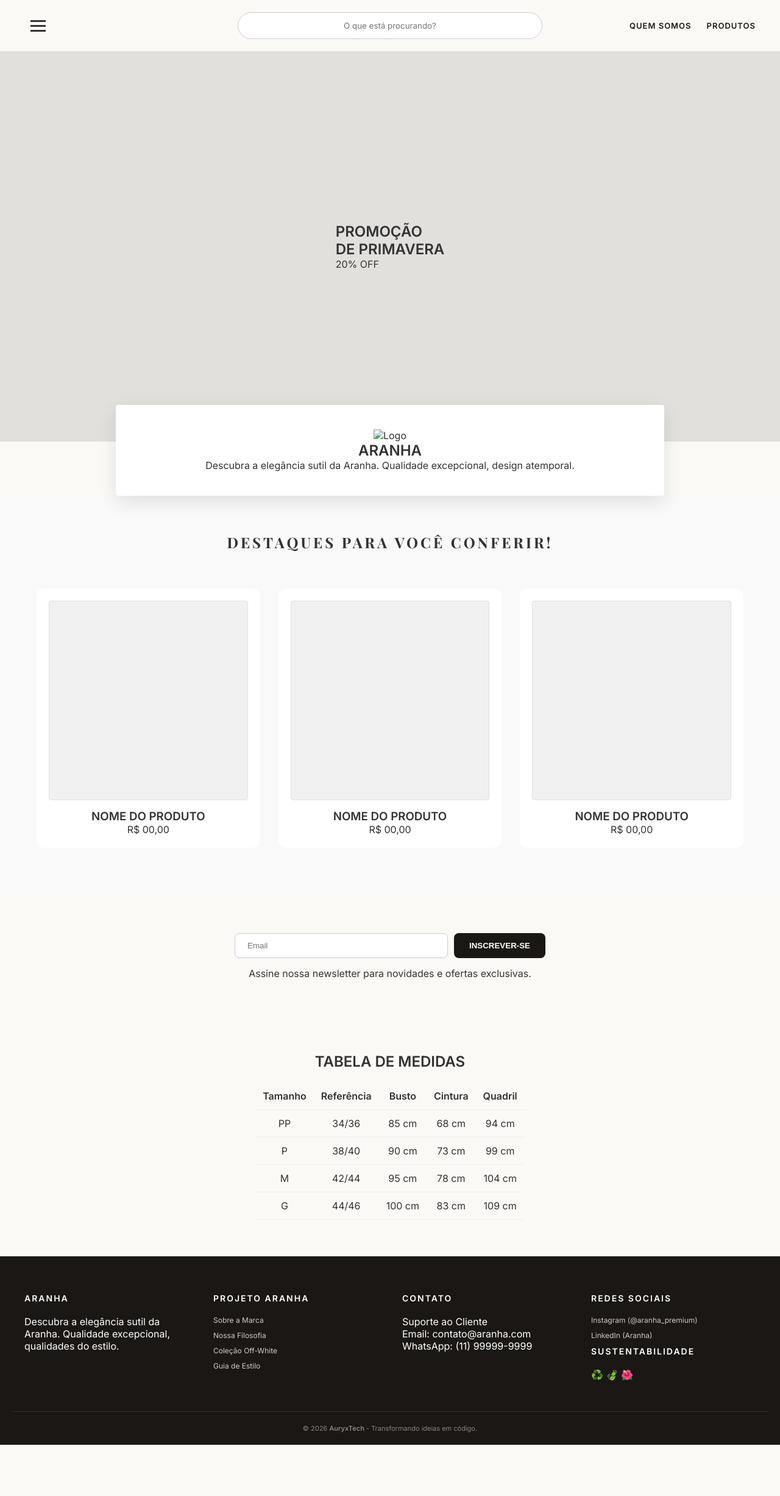
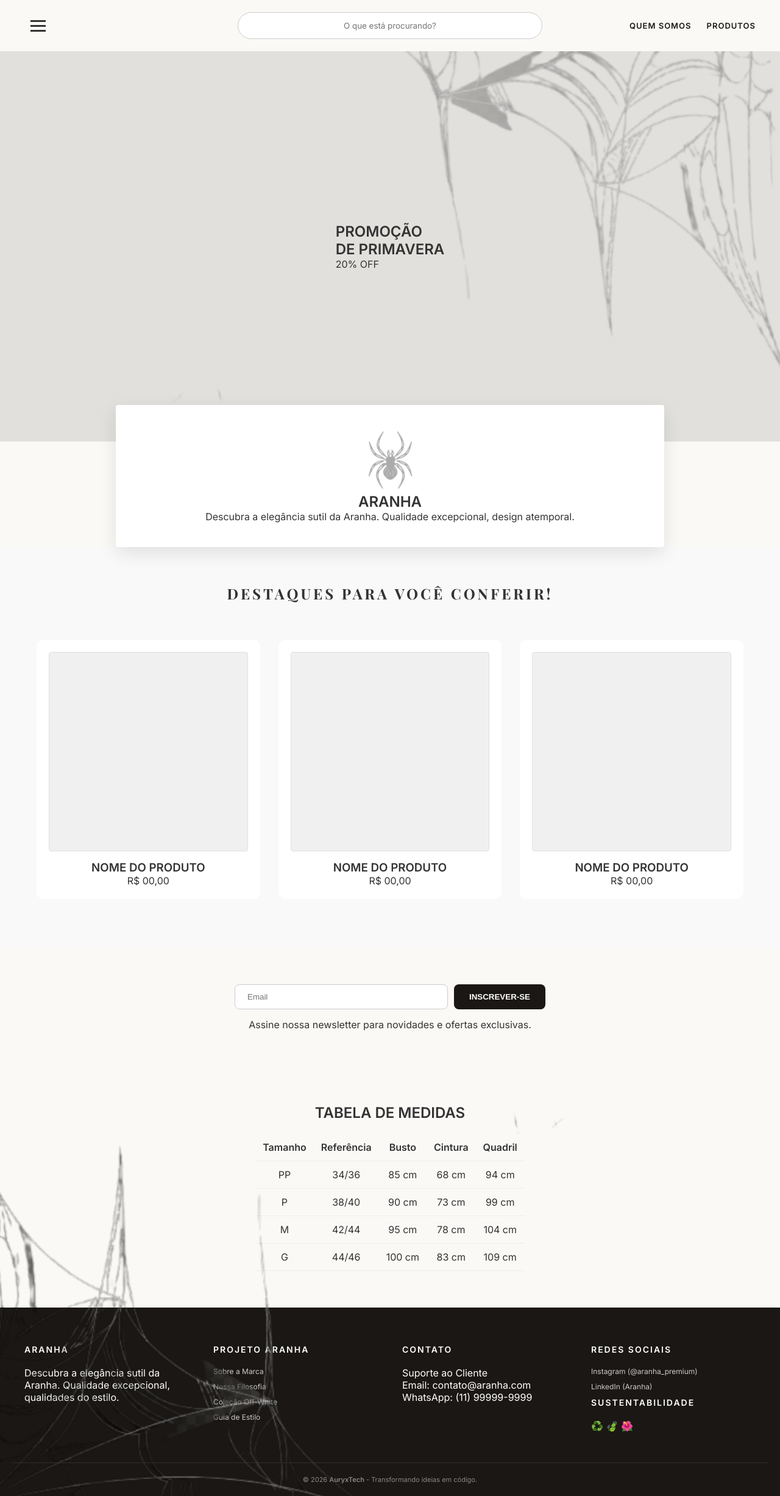
Before and after one commit to sergio-pj/Loja_Roupas, a plain HTML site: page index.html in a window 1280 px wide. Shown: the whole page at 61% size. Before the commit the page ends 2369 px from the top, so only its background shows below. Drawn offline with nearby package versions, Linux system fonts and the light colour scheme.

Commit message:
feat: adiciona teias estáticas e ajustes de layout profissional

```diff
--- a/index.html
+++ b/index.html
@@ -7,7 +7,13 @@
     <link rel="stylesheet" href="style.css">
 </head>
 <body>
+    <div class="decor-topo">
+        <img src="assets/teia-semfundonormal.png" class="teia-img">
+    </div>
+
     <div id="overlay" onclick="toggleMenu()"></div>
+
+
     <div id="sidebar" class="sidebar">
                 <a href="javascript:void(0)" class="closebtn" onclick="toggleMenu()">×</a>
         <div class="sidebar-content">
@@ -51,7 +57,7 @@
 
     <section class="brand-overlap">
         <div class="overlap-box">
-            <img src="assets/logo-aranha.png" alt="Logo" class="mini-logo">
+            <img src="assets/AranhaLogo.png.png" alt="Logo" class="mini-logo">
             <h2>ARANHA</h2>
             <p>Descubra a elegância sutil da Aranha. Qualidade excepcional, design atemporal.</p>
         </div>
@@ -134,6 +140,13 @@
     </table>
 </section>
 
+    <div class="decor-rodape">
+    <img src="assets/teia-semfundoinvertida.png" class="teia-baixo-img">
+</div>
+
+<footer class="seu-footer-aqui">
+    </footer>
+
     <footer class="main-footer">
         <div class="footer-container">
             <div class="footer-col">
@@ -172,9 +185,9 @@
             </div>
         </div>
             <div class="footer-bottom">
-                <p>&copy; 2026 <strong>AuryxTech</strong> - Transformando ideias em código.</p>
-            </div>
+            <p>&copy; 2026 <strong>AuryxTech</strong> - Transformando ideias em código.</p>
+        </div>
     </footer>
+
     <script src="script.js"></script>
 </body>
-</html>
--- a/style.css
+++ b/style.css
@@ -9,7 +9,7 @@
 
 html, body {
     width: 100%;
-    overflow-x: hidden; /* Impede que o site "dance" para os lados no iPhone */
+    overflow-x: hidden;
 }
 
 body {
@@ -256,6 +256,7 @@ body {
 .main-footer {
     background-color: #1a1714; color: #fff;
     padding: 60px 20px 20px; font-family: 'Inter', sans-serif;
+    position: relative; /* Importante para as teias */
 }
 
 .footer-container {
@@ -278,8 +279,76 @@ body {
     border-top: 1px solid rgba(255,255,255,0.1); font-size: 11px; color: #888;
 }
 
+/* 8. EFEITOS DE TEIA & ARANHAS (PROFISSIONAL) */
+/* --- CONFIGURAÇÃO DA TEIA SUPERIOR --- */
+.decor-topo {
+    position: absolute; /* PRENDE NO TOPO DO SITE: ao rolar, ela sobe e some */
+    top: 0;
+    right: 0;
+    width: 85vw; /* Bem grande, conforme sua preferência */
+    max-width: 1200px;
+    pointer-events: none; /* Permite clicar nos botões 'Quem Somos' e 'Produtos' */
+    z-index: 0; /* Fica atrás do conteúdo do Header para não atrapalhar */
+    overflow: hidden;
+}
+
+.teia-img {
+    width: 100%;
+    height: auto;
+    opacity: 0.3; /* Sutil e transparente como no seu mockup */
+    display: block;
+    /* Ajuste de posição para 'sangrar' um pouco para fora e ficar natural */
+    margin-top: -5vw;
+    margin-right: -5vw;
+    transform: rotate(-5deg); /* Leve inclinação para estética profissional */
+}
+
+/* --- TEIA SOBREPOSTA AO RODAPÉ --- */
+.decor-rodape {
+    position: absolute;
+    bottom: 0;
+    left: 0;
+    width: 85vw;
+    max-width: 1200px;
+    pointer-events: none;
+    /* O z-index deve ser maior que o do footer, mas menor que o do texto */
+    z-index: 10;
+    overflow: hidden;
+}
+
+.teia-baixo-img {
+    width: 100%;
+    height: auto;
+    opacity: 0.6; /* Aumentei um pouco para aparecer bem no preto */
+    display: block;
+    margin-bottom: -5vw; /* Ajustado para "subir" mais sobre o footer */
+    margin-left: -8vw;
+
+    /* ESSENCIAL para fundos escuros: faz o branco da teia destacar */
+    mix-blend-mode: screen;
+    filter: brightness(1.3) contrast(1.1);
+}
+
+/* Garanta que o seu footer tenha um z-index menor que 10 */
+footer {
+    position: relative;
+    z-index: 5;
+}
+/* Garante que o corpo do site entenda o posicionamento absoluto */
+body {
+    position: relative;
+    overflow-x: hidden; /* Evita que a teia grande crie barra de rolagem lateral */
+}
+/* Ajustes finos para Celular */
+@media (max-width: 480px) {
+    .web-img { width: 80vw; } /* No celular, faz as teias serem ainda mais predominantes */
+    .decor-fixed.tr { margin-top: -10vh; margin-right: -10vh; }
+    .decor-fixed.bl { margin-bottom: -15vh; margin-left: -10vh; }
+    .spider-img { width: 20px; } /* Aranhas menores */
+}
+
 /* ==========================================================================
-   7. RESPONSIVIDADE (O SEGREDO PARA O IPHONE)
+   7. RESPONSIVIDADE
    ========================================================================== */
 
 @media (max-width: 768px) {
@@ -295,15 +364,13 @@ body {
 
     .search-bar {
         max-width: 160px;
-        margin-left: 30px; /* Compensa o ícone da esquerda */
+        margin-left: 30px;
     }
 
     .brand-overlap { margin-top: -40px; }
     .overlap-box { padding: 20px 15px; }
 
-    .tabela-medidas-container {
-        overflow-x: auto; /* Permite scroll na tabela sem quebrar o site */
-    }
+    .tabela-medidas-container { overflow-x: auto; }
 
     .newsletter-form { flex-direction: column; }
     .newsletter-input, .newsletter-button { max-width: 100%; width: 100%; }
@@ -311,14 +378,14 @@ body {
     .footer-container { grid-template-columns: 1fr; text-align: center; }
 
     .product-grid {
-        grid-template-columns: 1fr 1fr; /* Mantém 2 por linha */
+        grid-template-columns: 1fr 1fr;
         gap: 15px;
     }
 
     .product-card:last-child:nth-child(odd) {
-        grid-column: 1 / span 2; /* Faz o item ocupar as duas colunas */
-        justify-self: center;    /* Centraliza o conteúdo */
-        width: 100%;             /* Garante que ele não estique bizarramente */
-        max-width: 250px;        /* Mantém o tamanho padrão dos outros */
+        grid-column: 1 / span 2;
+        justify-self: center;
+        width: 100%;
+        max-width: 250px;
     }
 }
```
Also changed, not shown: assets/AranhaLogo.png.png (added), assets/Teia Invertida.jpg (added), assets/Teia normal.jpg (added), assets/teia-semfundoinvertida.png (added), assets/teia-semfundonormal.png (added).
